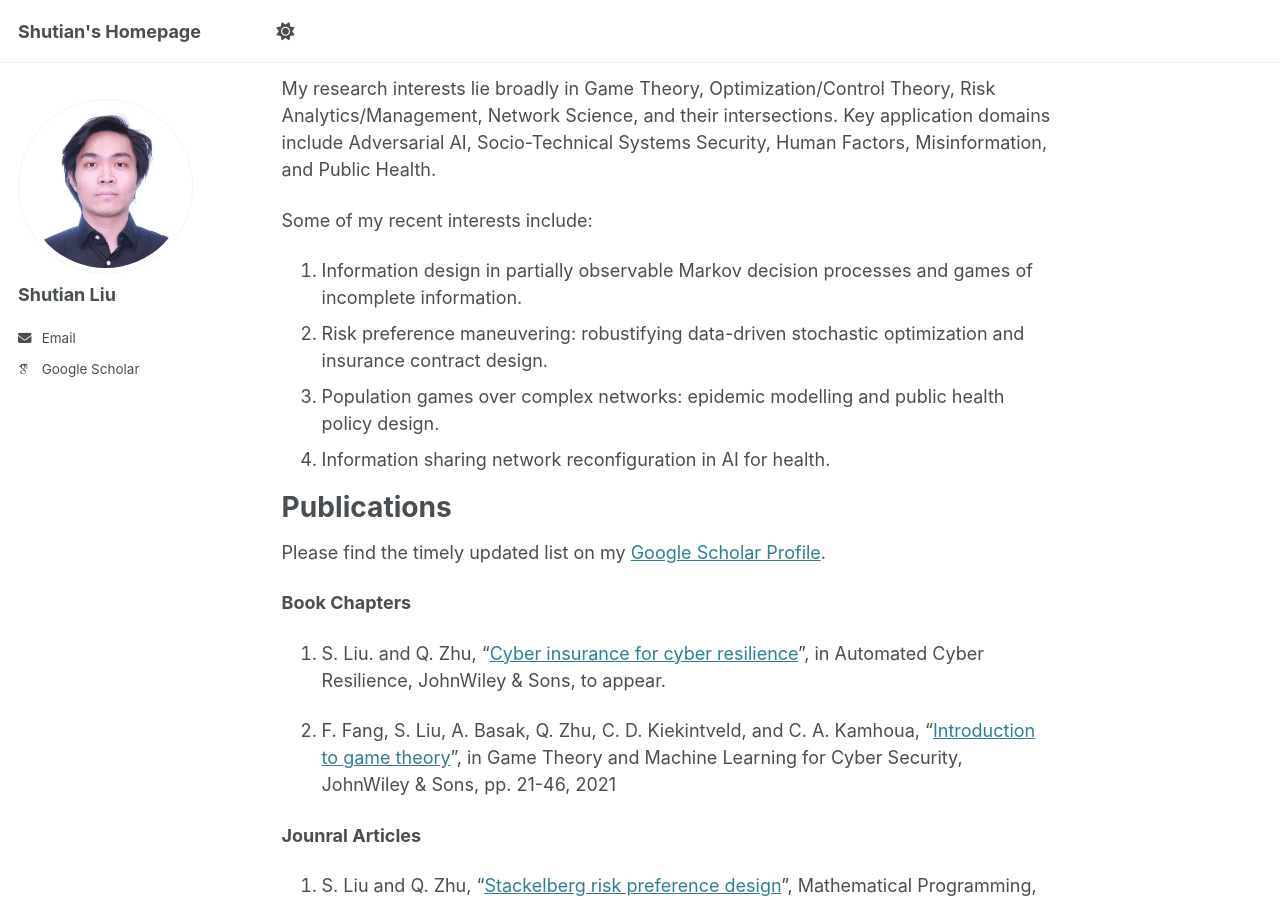
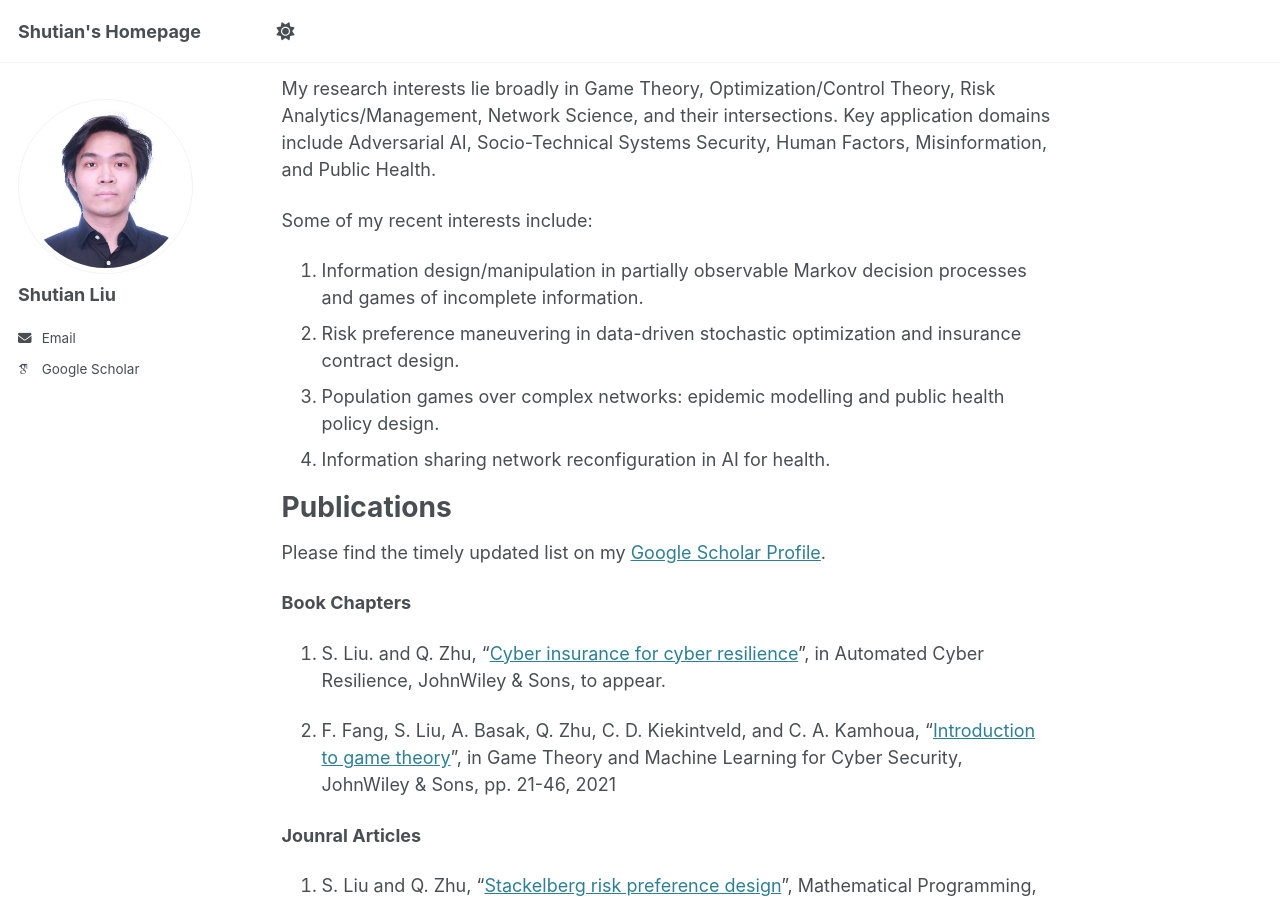
Before and after one commit to ShutianLiu31/shutianliu31.github.io, a Jekyll site: the page built from _pages/about.md, in a window 1280 px wide and 900 px high, scrolled down 498 px. Built offline with Jekyll 4.4.1, drawn with Linux system fonts in a browser that asks for light colours; some web fonts are replaced.

Commit message:
Update about.md

```diff
--- a/_pages/about.md
+++ b/_pages/about.md
@@ -23,8 +23,8 @@ Research Interests
 My research interests lie broadly in Game Theory, Optimization/Control Theory, Risk Analytics/Management, Network Science, and their intersections. Key application domains include Adversarial AI, Socio-Technical Systems Security, Human Factors, Misinformation, and Public Health.
 
 Some of my recent interests include:
-1. Information design in partially observable Markov decision processes and games of incomplete information.
-1. Risk preference maneuvering: robustifying data-driven stochastic optimization and insurance contract design.
+1. Information design/manipulation in partially observable Markov decision processes and games of incomplete information.
+1. Risk preference maneuvering in data-driven stochastic optimization and insurance contract design.
 1. Population games over complex networks: epidemic modelling and public health policy design.
 1. Information sharing network reconfiguration in AI for health.
 
```
